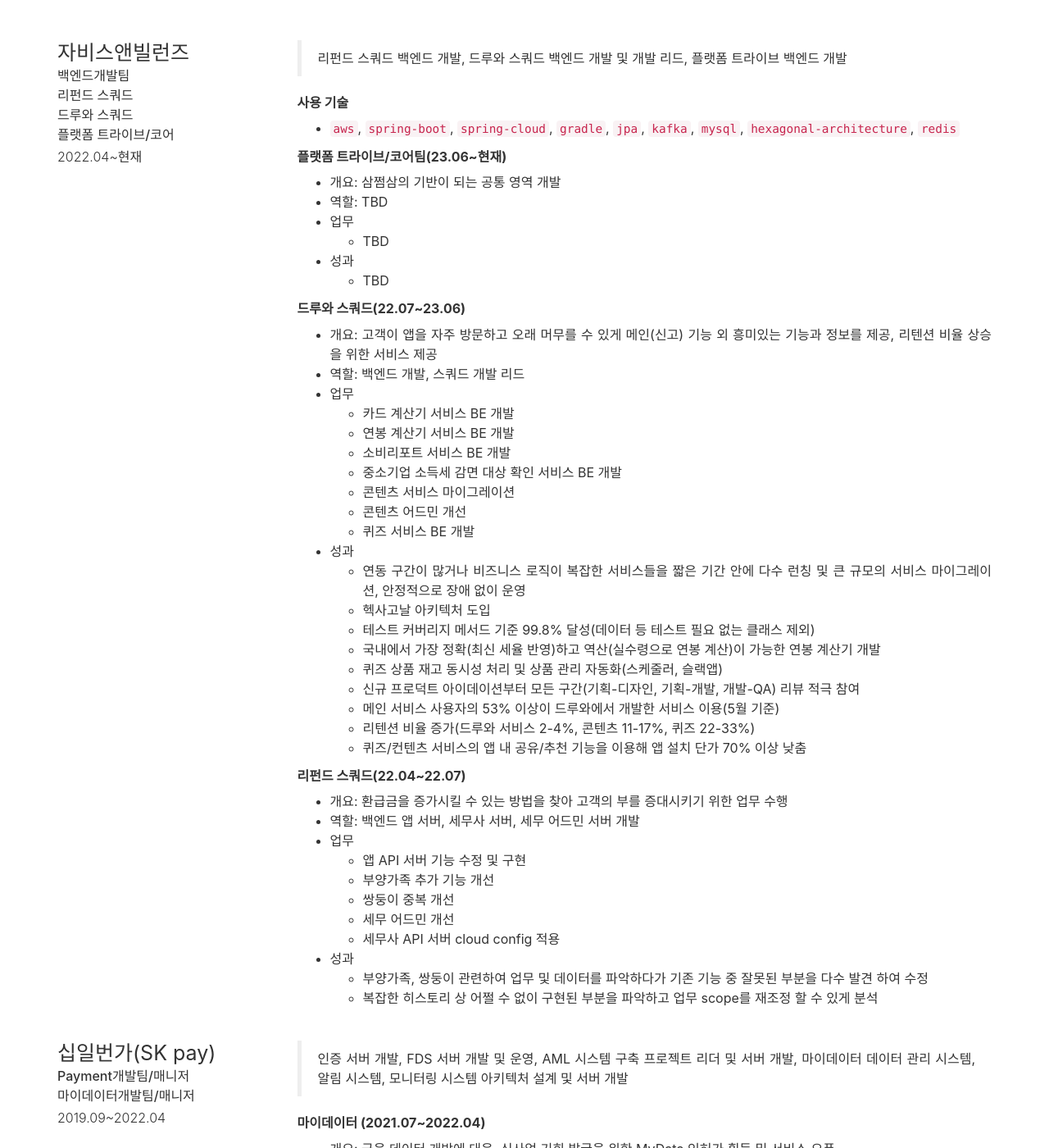
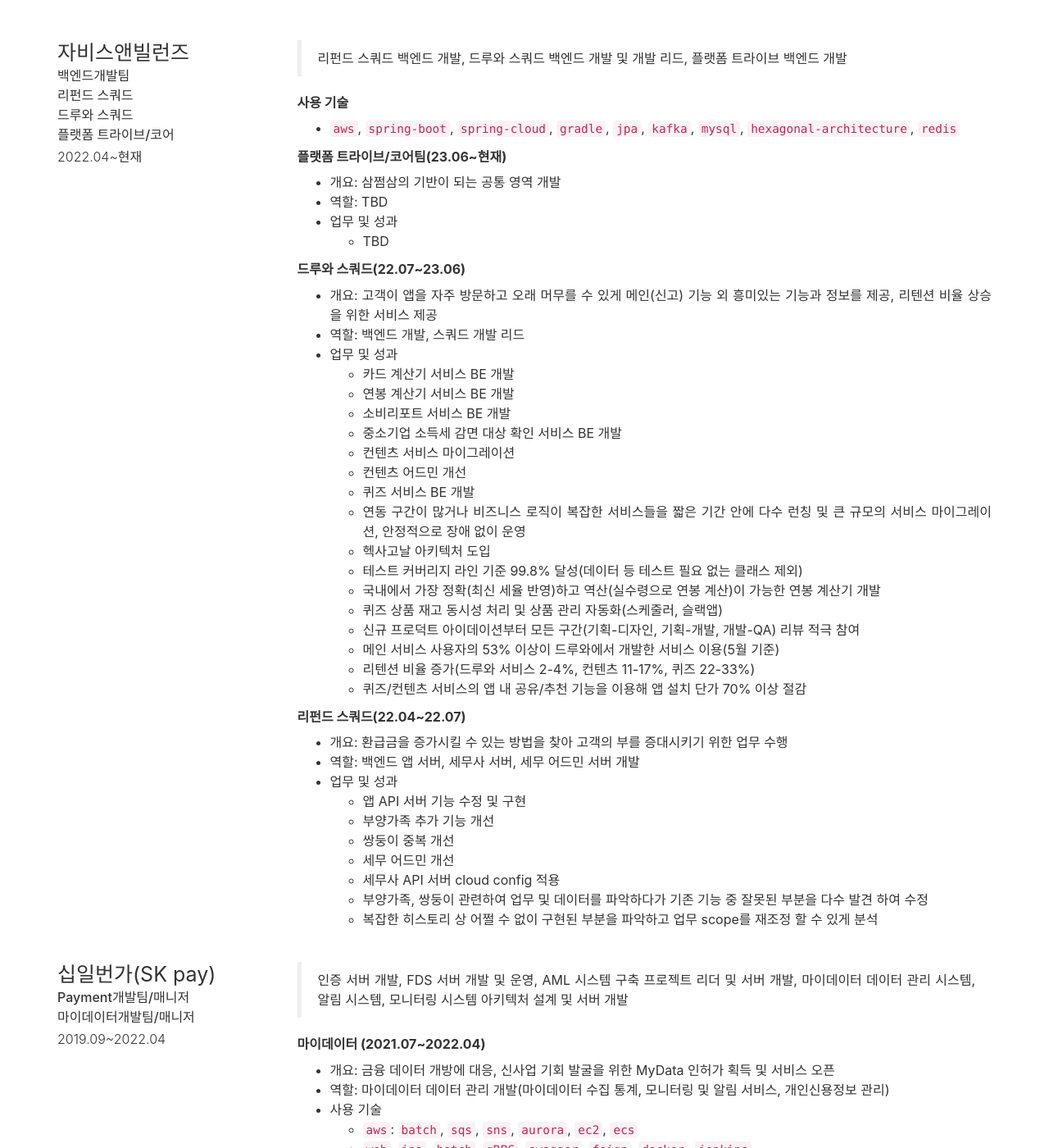
Before and after one commit to lcalmsky/resume, a Jekyll site: the page built from index.md, in a window 1280 px wide and 1400 px high, scrolled down 1717 px. Shown: the whole window at 82% size. Built offline with Jekyll 4.4.1, drawn with Linux system fonts in a browser that asks for light colours; nearby versions of some CDN libraries; some of the changed text lies outside the part shown.

Commit message:
Update _config.yml

```diff
--- a/_config.yml
+++ b/_config.yml
@@ -135,43 +135,39 @@
           <strong>플랫폼 트라이브/코어팀(23.06~현재)</strong>
           * 개요: 삼쩜삼의 기반이 되는 공통 영역 개발
           * 역할: TBD
-          * 업무
-            * TBD
-          * 성과
+          * 업무 및 성과
             * TBD
 
           <strong>드루와 스쿼드(22.07~23.06)</strong>
           * 개요: 고객이 앱을 자주 방문하고 오래 머무를 수 있게 메인(신고) 기능 외 흥미있는 기능과 정보를 제공, 리텐션 비율 상승을 위한 서비스 제공
           * 역할: 백엔드 개발, 스쿼드 개발 리드
-          * 업무
+          * 업무 및 성과
             * 카드 계산기 서비스 BE 개발
             * 연봉 계산기 서비스 BE 개발
             * 소비리포트 서비스 BE 개발
             * 중소기업 소득세 감면 대상 확인 서비스 BE 개발
-            * 콘텐츠 서비스 마이그레이션
-            * 콘텐츠 어드민 개선
+            * 컨텐츠 서비스 마이그레이션
+            * 컨텐츠 어드민 개선
             * 퀴즈 서비스 BE 개발
-          * 성과
             * 연동 구간이 많거나 비즈니스 로직이 복잡한 서비스들을 짧은 기간 안에 다수 런칭 및 큰 규모의 서비스 마이그레이션, 안정적으로 장애 없이 운영
             * 헥사고날 아키텍처 도입
-            * 테스트 커버리지 메서드 기준 99.8% 달성(데이터 등 테스트 필요 없는 클래스 제외)
+            * 테스트 커버리지 라인 기준 99.8% 달성(데이터 등 테스트 필요 없는 클래스 제외)
             * 국내에서 가장 정확(최신 세율 반영)하고 역산(실수령으로 연봉 계산)이 가능한 연봉 계산기 개발
             * 퀴즈 상품 재고 동시성 처리 및 상품 관리 자동화(스케줄러, 슬랙앱)
             * 신규 프로덕트 아이데이션부터 모든 구간(기획-디자인, 기획-개발, 개발-QA) 리뷰 적극 참여
             * 메인 서비스 사용자의 53% 이상이 드루와에서 개발한 서비스 이용(5월 기준)
-            * 리텐션 비율 증가(드루와 서비스 2-4%, 콘텐츠 11-17%, 퀴즈 22-33%)
-            * 퀴즈/컨텐츠 서비스의 앱 내 공유/추천 기능을 이용해 앱 설치 단가 70% 이상 낮춤
+            * 리텐션 비율 증가(드루와 서비스 2-4%, 컨텐츠 11-17%, 퀴즈 22-33%)
+            * 퀴즈/컨텐츠 서비스의 앱 내 공유/추천 기능을 이용해 앱 설치 단가 70% 이상 절감
 
           <strong>리펀드 스쿼드(22.04~22.07)</strong>
           * 개요: 환급금을 증가시킬 수 있는 방법을 찾아 고객의 부를 증대시키기 위한 업무 수행
           * 역할: 백엔드 앱 서버, 세무사 서버, 세무 어드민 서버 개발
-          * 업무
+          * 업무 및 성과
             * 앱 API 서버 기능 수정 및 구현
             * 부양가족 추가 기능 개선
             * 쌍둥이 중복 개선
             * 세무 어드민 개선
             * 세무사 API 서버 cloud config 적용
-          * 성과
             * 부양가족, 쌍둥이 관련하여 업무 및 데이터를 파악하다가 기존 기능 중 잘못된 부분을 다수 발견 하여 수정
             * 복잡한 히스토리 상 어쩔 수 없이 구현된 부분을 파악하고 업무 scope를 재조정 할 수 있게 분석
 
@@ -188,7 +184,7 @@
           * 사용 기술
             * `aws`: `batch`, `sqs`, `sns`, `aurora`, `ec2`, `ecs`
             * `web`, `jpa`, `batch`, `gRPC`, `swagger`, `feign`, `docker`, `jenkins`
-          * 성과
+          * 업무 및 성과
             * 마이데이터 관리 도메인 설계(기관 정보, 서비스 정보, 수집 통계)
             * 기관 정보, 서비스 정보, 통계 배치 개발
             * 데이터 관리 서비스 서버 개발
@@ -215,7 +211,7 @@
               </details>
           * 사용 기술
             * `web`, `security`, `validation`, `cache`, `jpa`, `mybatis`, `lucene`, `filter`, `interceptor`, `batch`, `test`, `mockito`, `restdocs`, `jacoco`, `oracle`
-          * 성과
+          * 업무 및 성과
             * 전사차원의 협조가 필요한 프로젝트였는데 수많은 협의를 통해 협조를 이끌어 냄
             * 개발사에서 빌드/배포/개발환경 등을 커스터마이징 하는 과정을 전부 참여, 적극적으로 협조 및 도움
             * AML 시스템과 연동하기 위한 API 서버 개발
@@ -231,7 +227,7 @@
             * FDS 운영 및 룰 튜닝
           * 사용 기술
             * `Logpresso`, `R`, `RMarkdown`, `web`, `mail`
-          * 성과
+          * 업무 및 성과
             * 리포팅 시스템 구축
             * FDS 서버 및 메일 서버 연동
             * 운영 리포트, 인증 리포트, 부정거래 리포트를 마크 다운 형식으로 매 주 생성하여 관리자에게 메일로 전달
@@ -248,7 +244,7 @@
             * 레거시에 적용되어있던 FDS 연동구간 마이그레이션
           * 주요 사용 기술
             * `kafka`, `filter`, `interceptor`, `redis`, `jpa`, `web`, `mysql`
-          * 성과
+          * 업무 및 성과
             * 레거시 연동 포인트 제거
             * 신규 모듈에 확장 가능한 형태로 마이그레이션 완료
             * FDS 연동 완료
@@ -260,7 +256,7 @@
           * 역할: 인증 서버 개발, 본인인증 서버 연동, 십일번가 서버 연동, T아이디 서버 연동
           * 주요 사용 기술
             * `web`, `security`, `validation`, `config`, `redis`, `jpa`, `docker`, `kubernetes`
-          * 성과
+          * 업무 및 성과
             * OAuth2.0 방식의 로그인 적용
             * 통합인증 로그인 추상화 설계 및 구현
 
@@ -284,7 +280,7 @@
             * 공용 라이브러리 개발
           * 주요 사용 기술
             * `azure`, `mariadb`, `cloud`, `gateway`, `zuul`, `histrix`, `config`, `oauth`, `pulsar`, `bootstrap`, `web`, `security`, `validation`, `gitlab`, `azure devOps`, `notion`
-          * 성과
+          * 업무 및 성과
             * Azure cloud 환경에 spring cloud를 활용하여 IoT 플랫폼 구축
             * 해외 서버와 국내 AI 스피커 서버, Open API 서버를 연동하여 IoT 서비스 및 플랫폼을 제공
             * 클라우드 내 다양한 서버 개발
@@ -310,7 +306,7 @@
             * API 설계
           * 주요 사용 기술
             * `cloud`, `config`, `gateway`, `web`, `web-socket`, `security`, `validation`, `mybatis`, `jni`, `itext`, `lucene`, `mybatis`, `bamboo`, `bitbucket`, `swagger`
-          * 성과
+          * 업무 및 성과
             * 클라우드 구조 설계, 인프라 구축
             * 클라우드 서버 및 앱 서버 개발
               * OS 설정 서버, 리포트 서버, 이벤트 로그 서버, IP 탐지 서버 개발 및 API 설계
@@ -330,7 +326,7 @@
           * 역할: 기존 플랫폼 튜닝 및 마이그레이션, 서버 개발
           * 주요 사용 기술
             * `slee(사내 프레임워크)`, `netty`, `mariadb`, `fcm`, `chrome app`, `oauth`
-          * 성과
+          * 업무 및 성과
             * 플랫폼 내 서버 마이그레이션 및 신규 개발
               * 인증 서버, 푸시 서버, API 서버 개발
 
@@ -339,7 +335,7 @@
           * 역할: 기존 플랫폼 튜닝 및 마이그레이션, 서버 개발
           * 주요 사용 기술
             * `slee(사내 프레임워크)`, `netty`, `mariadb`, `fcm`
-          * 성과
+          * 업무 및 성과
             * 플랫폼 마이그레이션을 위한 시스템 아키텍처 설계
             * 세션 라이브러리 개발
 
@@ -348,7 +344,7 @@
           * 역할: API 설계 및 서버 개발
           * 주요 사용 기술
             * `slee(사내 프레임워크)`, `netty`, `altibase`, `quartz`, `design pattern`
-          * 성과
+          * 업무 및 성과
             * 커넥티드 홈 서비스 고도화를 통해 홈IoT 플랫폼 구축(11개 프로젝트 참여)
             * 홈IoT 앱 서버, IoT 설정 서버, Open API 서버, 위젯 서버, 푸시 서버, 메일 서버 개발
             * 3rd-party(린나이, ADT 캡스, 삼성 냉장고, 지도 인프라, 메일 등) 연동 서버 개발
@@ -363,7 +359,7 @@
           * 역할: 안드로이드 앱 개발
           * 주요 사용 기술
             * `slee(사내 프레임워크)`, `netty`, `android`, `streaming`
-          * 성과
+          * 업무 및 성과
             * 스마트 홈 앱 개발
             * 영상 처리 서버 연동 및 스트리밍 기능 개발
             * 중소기업청 전시회 참가
```
